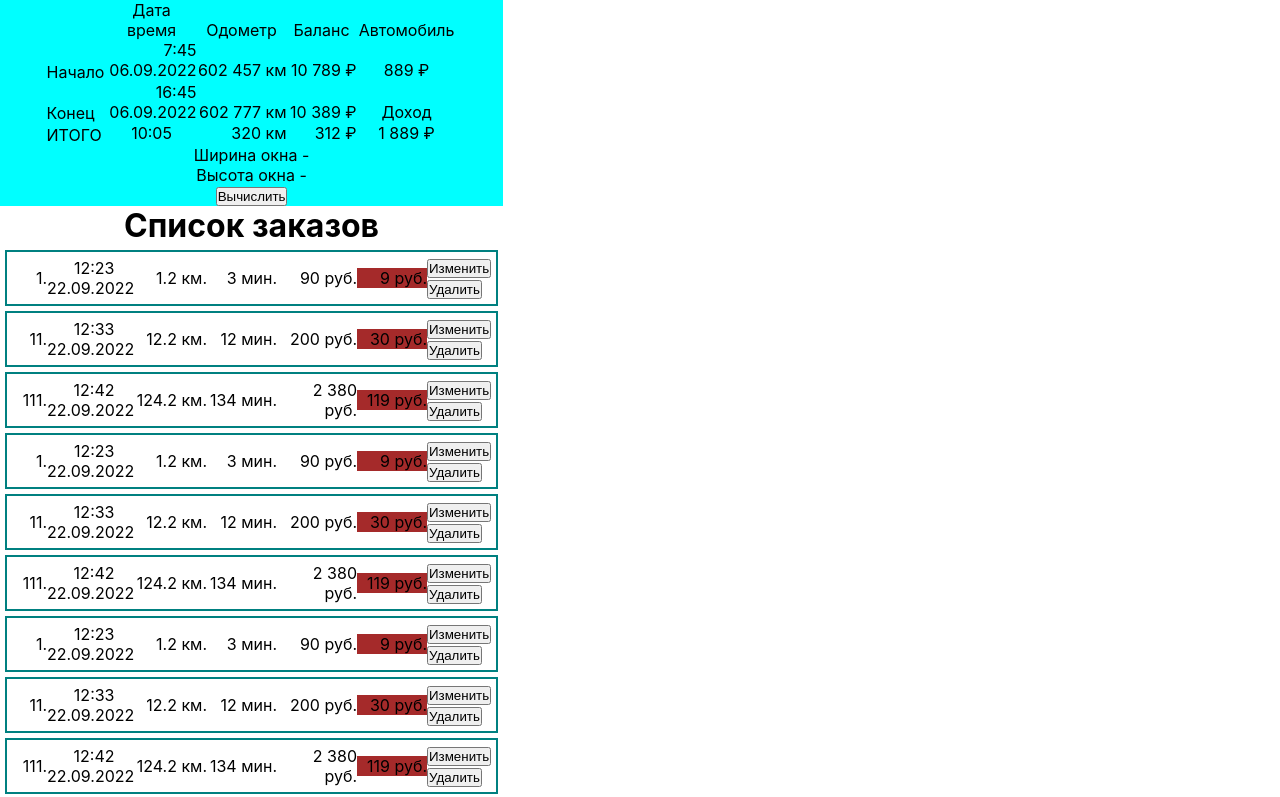
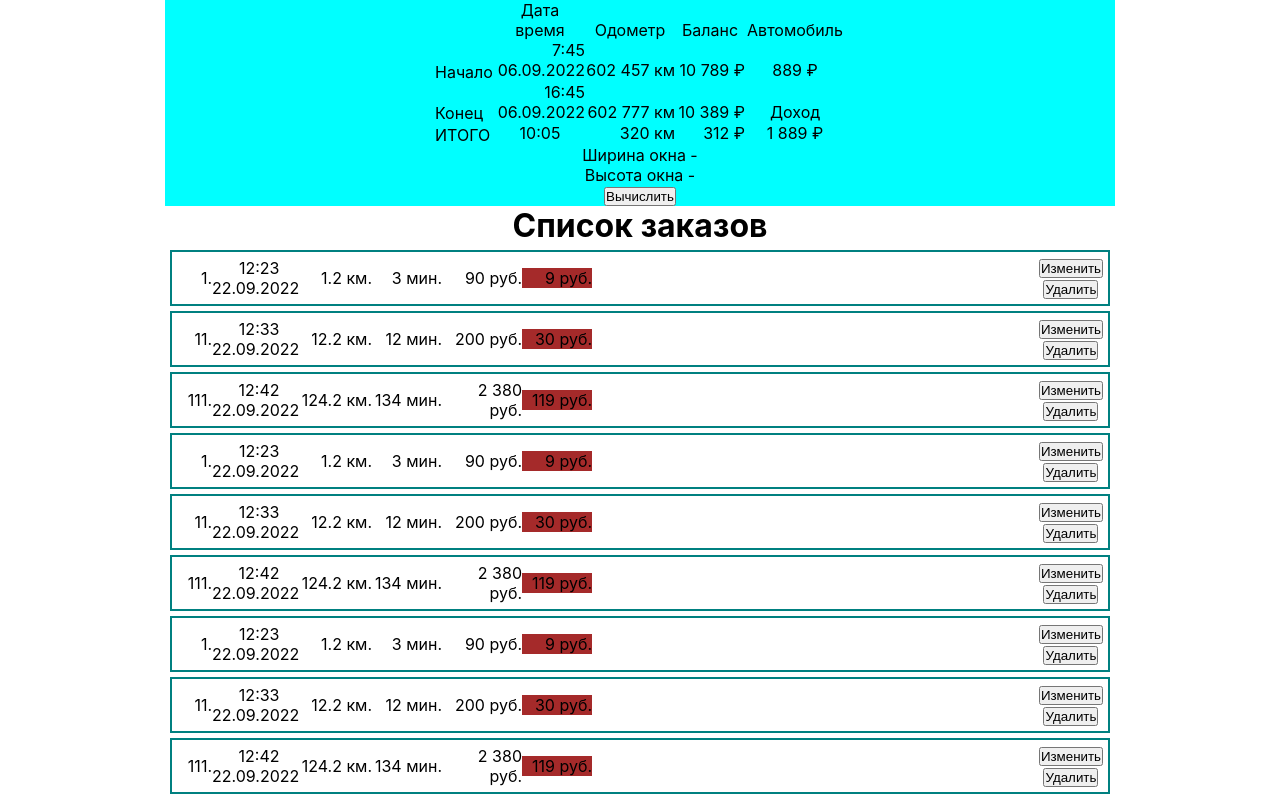
Before and after one commit to apwasilenko/bonus_app, a React (Create React App) app: page / in a window 1280 px wide. Shown: the top 797 px of the page. Built offline with nearby package versions, Linux system fonts and the light colour scheme.

Commit message:
изменил размеры главного окна

```diff
--- a/src/css/App.css
+++ b/src/css/App.css
@@ -5,13 +5,12 @@
 }
 
 #root {
-  display: flex;
-  width: 980px;
+  text-align: center;
 }
 
 .App {
-  display: block;
-  justify-items: center;
+  display: inline-block;
+  width: 950px;
 }
 
 .Spisok {
```
